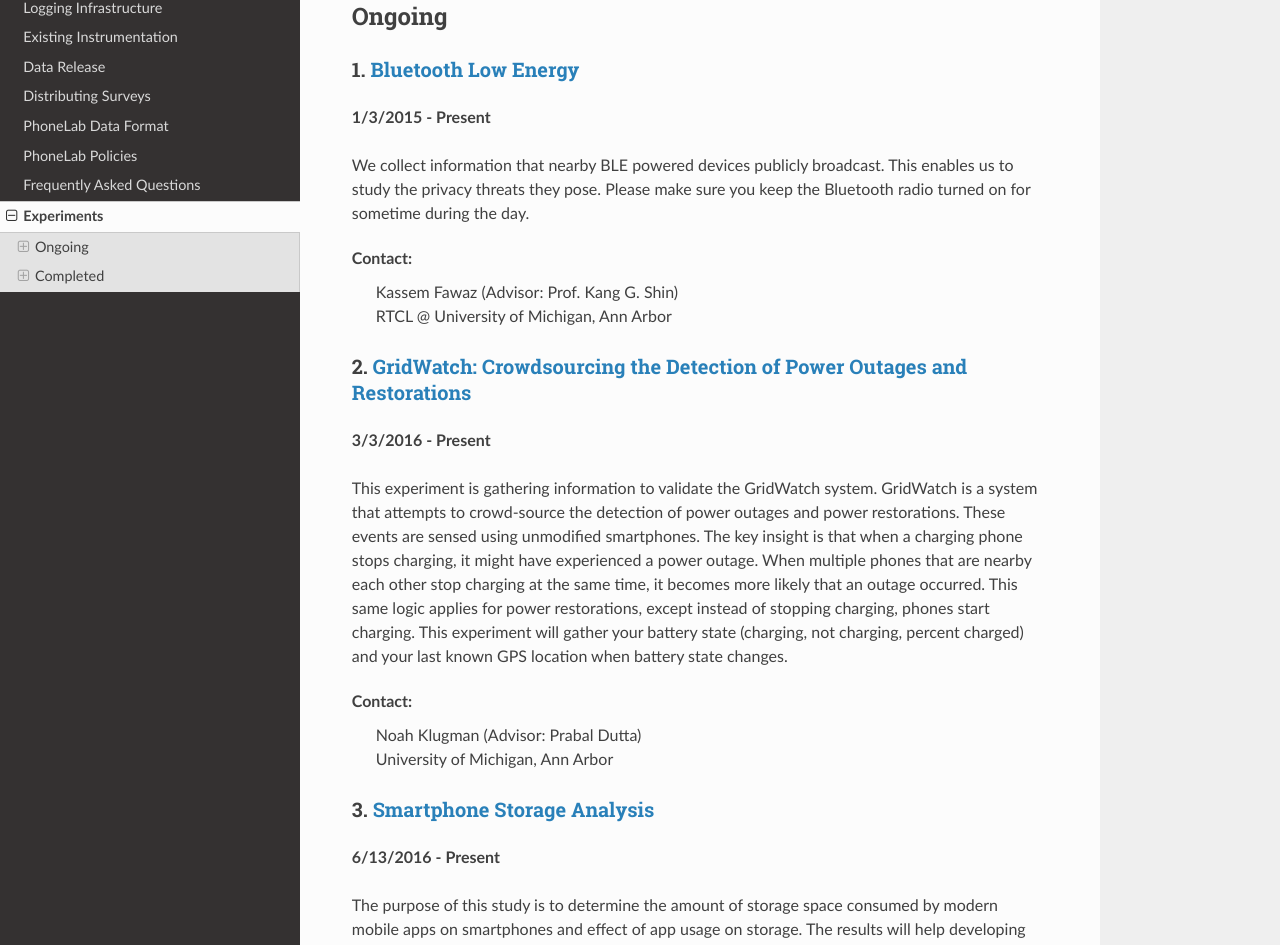
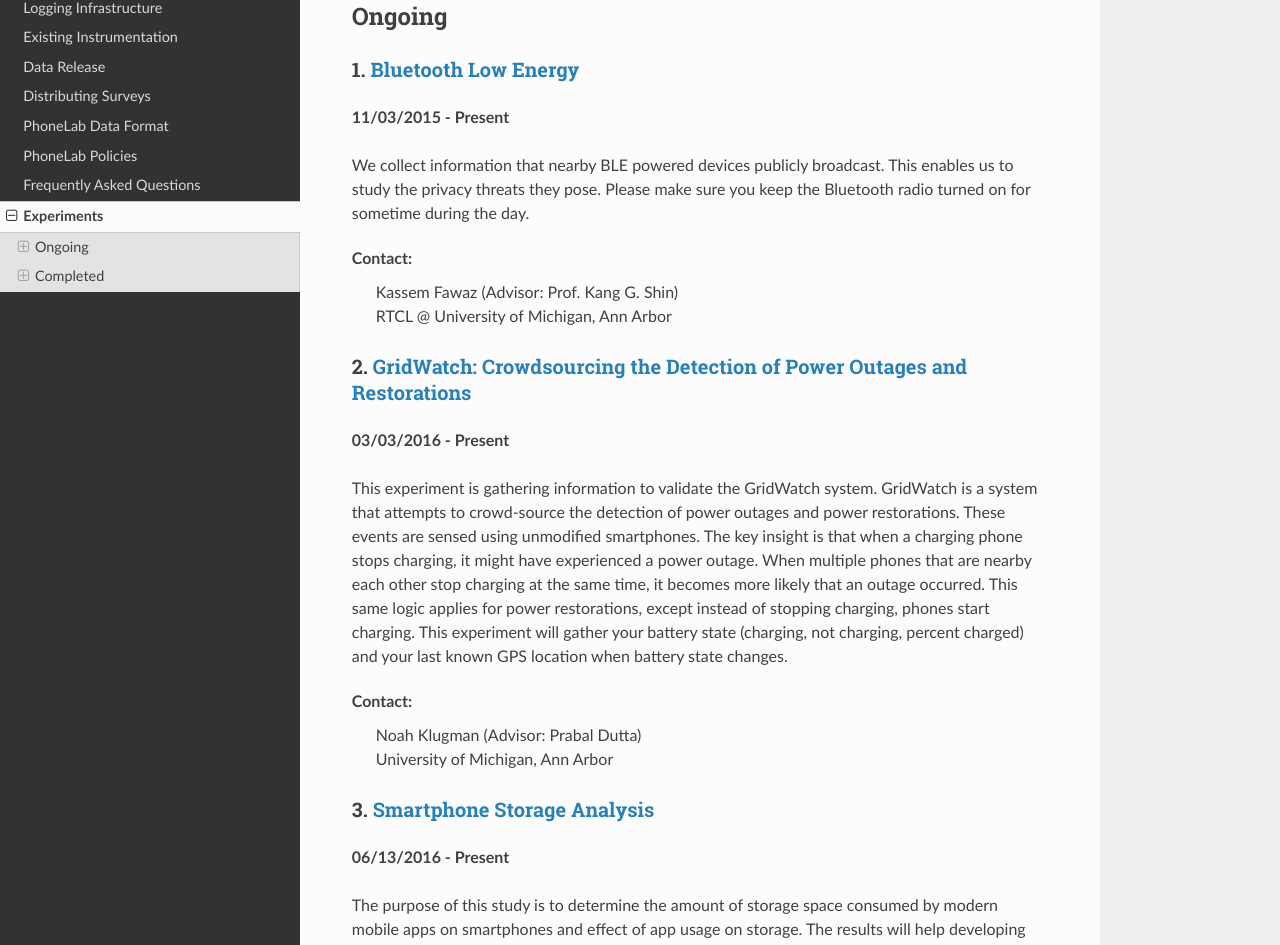
Before and after one commit to blue-systems-group/project.phonelab.doc, a Sphinx documentation site: the page built from source/current.rst, in a window 1280 px wide and 1400 px high. Shown: the part 256-1201 px from the top of the window. Built offline with Sphinx 7.4.7 and the Read the Docs theme 2.0.0, drawn with Linux system fonts in a browser that asks for light colours; formulas are drawn with MathJax 3.

Commit message:
update bluetooth begin date

```diff
--- a/source/current.rst
+++ b/source/current.rst
@@ -12,7 +12,7 @@
 1. `Bluetooth Low Energy <https://kabru.eecs.umich.edu/?page_id=971>`_
 ~~~~~~~~~~~~~~~~~~~~~~~~~~~~~~~~~~~~~~~~~~~~~~~~~~~~~~~~~~~~~~~~~~~~~~
 
-**1/3/2015 - Present**
+**11/03/2015 - Present**
 
 We collect information that nearby BLE powered devices publicly broadcast. This
 enables us to study the privacy threats they pose. Please make sure you keep the
@@ -27,7 +27,7 @@
 2. `GridWatch: Crowdsourcing the Detection of Power Outages and Restorations <http://grid.watch/phonelab.html>`_
 ~~~~~~~~~~~~~~~~~~~~~~~~~~~~~~~~~~~~~~~~~~~~~~~~~~~~~~~~~~~~~~~~~~~~~~~~~~~~~~~~~~~~~~~~~~~~~~~~~~~~~~~~~~~~~~~~
 
-**3/3/2016 - Present**
+**03/03/2016 - Present**
 
 This experiment is gathering information to validate the GridWatch system.
 GridWatch is a system that attempts to crowd-source the detection of power
@@ -49,7 +49,7 @@
 3. `Smartphone Storage Analysis <https://sites.google.com/site/uiucstoragestudy/>`_
 ~~~~~~~~~~~~~~~~~~~~~~~~~~~~~~~~~~~~~~~~~~~~~~~~~~~~~~~~~~~~~~~~~~~~~~~~~~~~~~~~~~~
 
-**6/13/2016 - Present**
+**06/13/2016 - Present**
 
 The purpose of this study is to determine the amount of storage space consumed
 by modern mobile apps on smartphones and effect of app usage on storage. The
```
